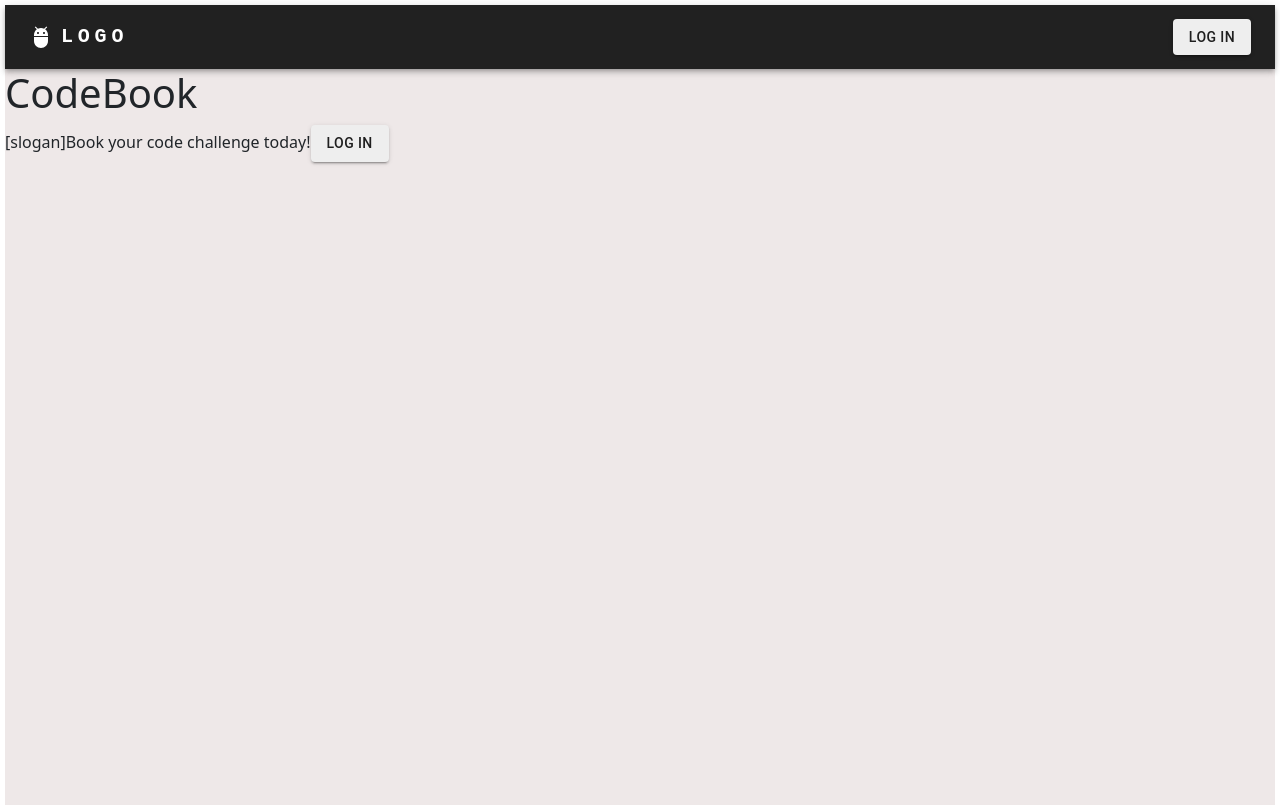
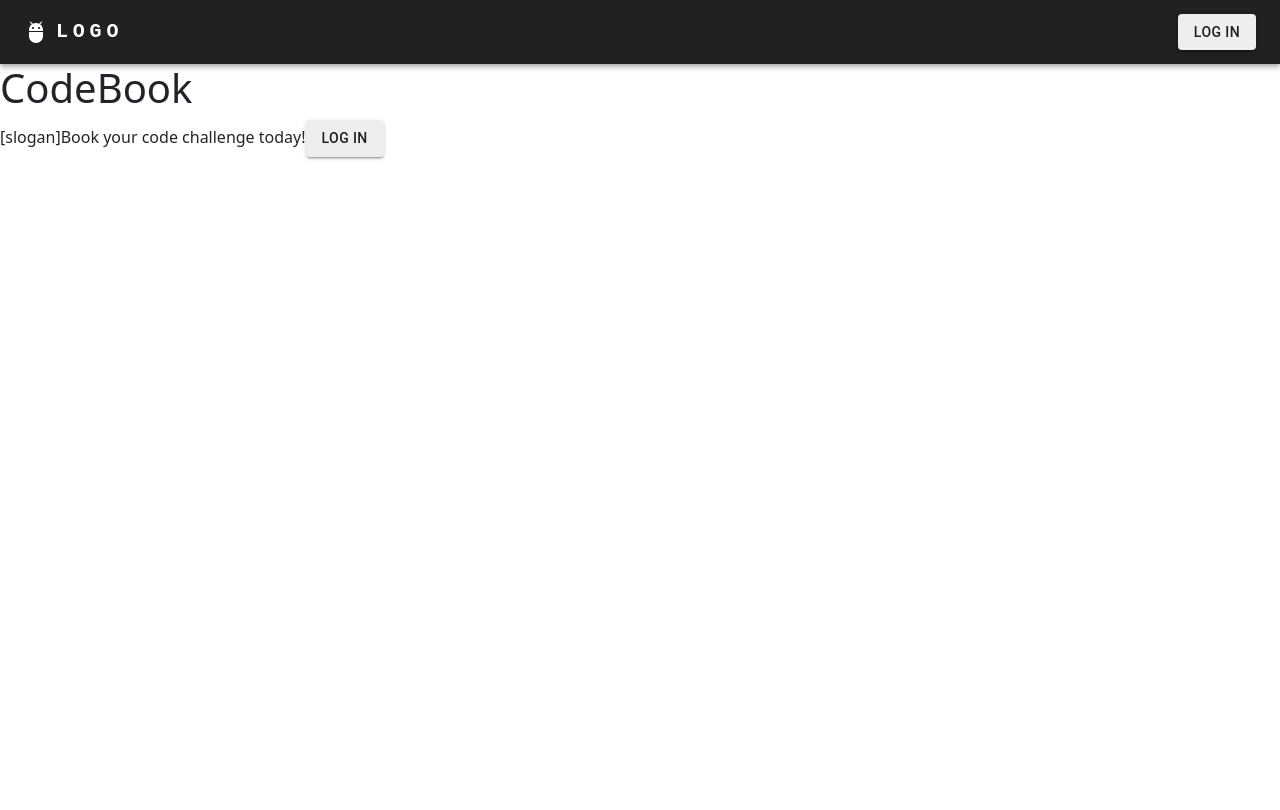
Before and after one commit to dabinkim807/codebook, a React (Vite) app in the folder client/: page / in a window 1280 px wide. Built offline with nearby package versions, Linux system fonts and the light colour scheme; no server answers.

Commit message:
change margin and background color

```diff
--- a/client/src/App.css
+++ b/client/src/App.css
@@ -1,7 +1,5 @@
 .App {
-  min-height: 100vh;
-  background-color: rgb(238, 232, 232);
-  margin: 5px;
+  background-color: white;
 }
 
 form {
```
